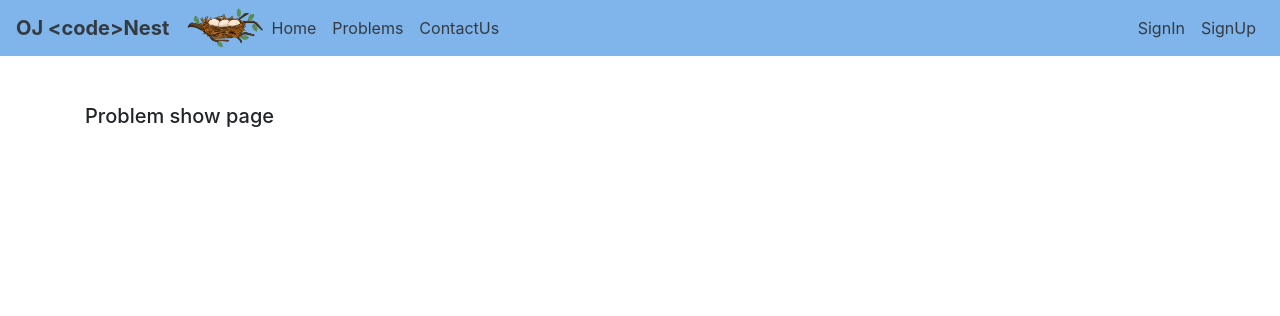
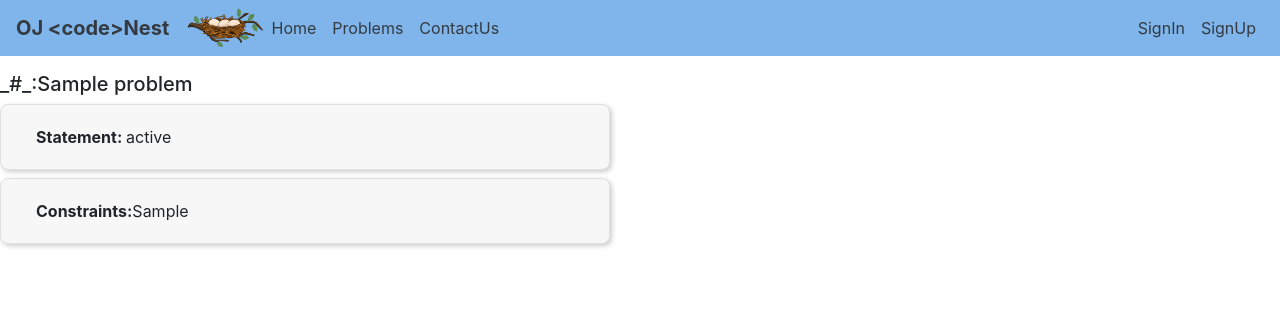
Before and after one commit to TylerRake7468/OnlineJudge, a Django app: page /ojapp/problems/1 in a window 1280 px wide. Shown: the top 316 px of the page. Run offline with Django 4.2, Linux system fonts and the light colour scheme; tables that the repository leaves empty hold one stand-in row (values such as "Sample post"); some libraries are stand-ins or nearby versions.

Commit message:
half done show page, added statement, constraints

```diff
--- a/ojapp/models.py
+++ b/ojapp/models.py
@@ -1,5 +1,5 @@
 from django.db import models
-
+from django.utils.safestring import mark_safe
 # Create your models here.
 
 class User(models.Model):
@@ -21,10 +21,18 @@ class Problem(models.Model):
 	number = models.CharField(max_length=50)
 	difficulty = models.CharField(max_length=50, choices=DIFFICULTY_CHOICES)
 	title = models.CharField(max_length=255)
-	statement = models.TextField()
+	statement = models.TextField(default="")
+	constraints = models.TextField(default="")
 	tags = models.CharField(max_length=255)
-	example_input = models.TextField()
-	example_output = models.TextField()
+	example_input = models.TextField(default="")
+	example_output = models.TextField(default="")
+	example_explain = models.TextField(default="")
 
 	def __str__(self):
 		return self.title
+
+	def safe_constraints(self):
+		return mark_safe(self.constraints)
+
+	def safe_statement(self):
+		return mark_safe(self.statement)
--- a/ojapp/templates/ojapp/problem_show.html
+++ b/ojapp/templates/ojapp/problem_show.html
@@ -2,12 +2,33 @@
 {% block title %} Problem {% endblock %}
 
 {% block css %}
+	.soft-border-div {
+	    border: 1px solid #e0e0e0; /* Border color */
+	    border-radius: 8px; /* Border radius for a rounded look */
+	    padding: 20px; /* Optional padding to create some space inside the div */
+	    background-color: #f7f7f7; /* Optional background color */
+	    box-shadow: 2px 2px 5px rgba(0, 0, 0, 0.2); /* Soft box shadow */
+	    width: 610px;
+	}
+    ul {
+        list-style-type: square; /* Change to 'circle' or 'disc' for different styles */
+    }
 {% endblock %}
 
 {% block body %}
-<div class="container my-5">
-	<h5>Problem show page</h5>
-
+<div class="my-3">
+	<h5>_#_:{{ problem.title }}</h5>
+	<div class="soft-border-div">
+		<div class="container">
+			<b>Statement: </b>{{ problem.safe_statement|safe }}
+		</div>
+	</div>
+	<h6></h6>
+	<div class="soft-border-div">
+		<div class="container">
+			<b>Constraints:</b>{{ problem.safe_constraints|safe }}
+		</div>
+	</div>
 </div>
 
 {% endblock %}
--- a/ojapp/views.py
+++ b/ojapp/views.py
@@ -16,7 +16,9 @@ def problems(request):
 	return render(request, "ojapp/problems.html", context)
 
 def show_problem(request, id):
-	return render(request, "ojapp/problem_show.html")
+	problem = Problem.objects.get(id=id)
+
+	return render(request, "ojapp/problem_show.html", {'problem': problem})
 
 def login_handle(request):
 	if request.method == 'POST':
```
Also changed, not shown: ojapp/migrations/0006_problem_constraints_problem_example_explain_and_more.py (added).
